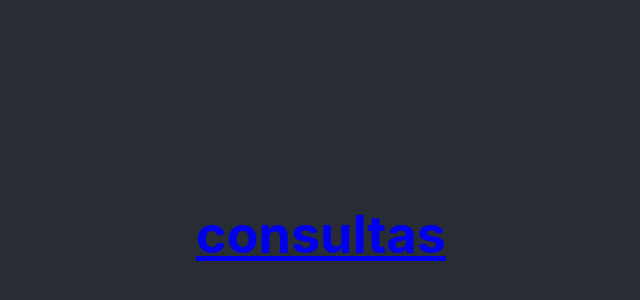
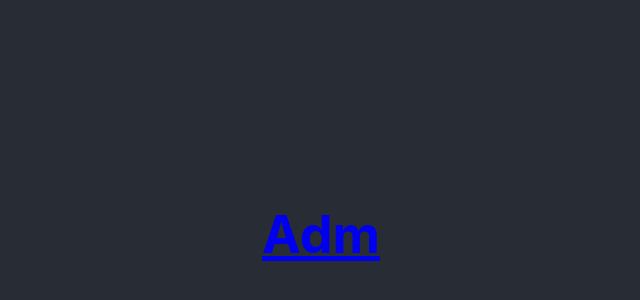
Before and after one commit to EdsonJunior04/Projeto-SP-Med.-Group, a React (Create React App) app in the folder UI/spmedicalgroup-ui/: page / in a window 1280 px wide. Shown: the part 166-466 px from the top of the page, without its empty margins (319-959 px from the left). Built offline with nearby package versions, Linux system fonts and the light colour scheme.

Commit message:
Select Arrumado

```diff
--- a/UI/spmedicalgroup-ui/src/pages/Home/App.js
+++ b/UI/spmedicalgroup-ui/src/pages/Home/App.js
@@ -5,7 +5,7 @@ function App() {
   return (
     <div className="App">
       <header className="App-header">
-        <Link to="/consultasAdm"><h1>consultas</h1></Link>
+        <Link to="/consultasAdm"><h1>Adm</h1></Link>
 
       </header>
     </div>
--- a/UI/spmedicalgroup-ui/src/pages/consultasAdm/ConsultasAdm.jsx
+++ b/UI/spmedicalgroup-ui/src/pages/consultasAdm/ConsultasAdm.jsx
@@ -43,7 +43,7 @@ class consultasAdm extends React.Component {
 
             .then(resposta => resposta.json())
 
-            .then(dados => this.setState({ listaPacientes: dados }))
+            .then(dados => this.setState({ listaPacientes: dados.lista }))
 
             .catch(erro => console.log(erro))
 
@@ -63,7 +63,7 @@ class consultasAdm extends React.Component {
     componentDidMount() {
         this.buscarConsultas();
         this.buscarMedicos();
-        //this.buscarPacientes();
+        this.buscarPacientes();
     };
 
 
```
